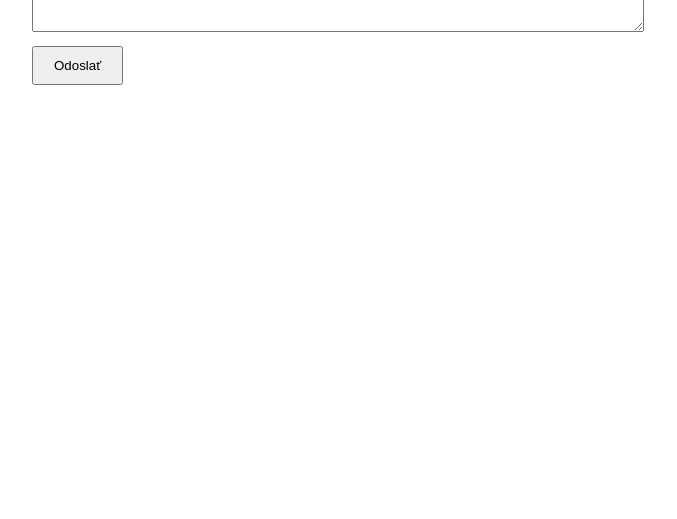
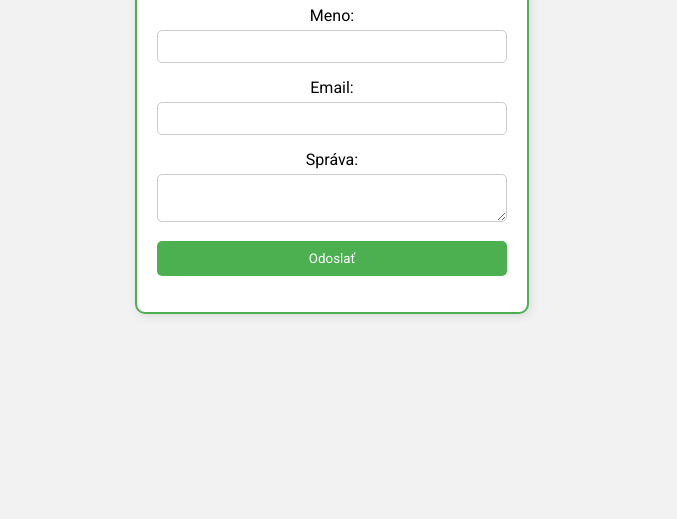
Before and after one commit to adelinka2/webapp-Vojtylova, a plain HTML site: page index.html in a window 1280 px wide. Shown: the part 281-800 px from the top of the page, without its empty margins (308-985 px from the left). Drawn offline with Linux system fonts and the light colour scheme.

Commit message:
style: final design of contact form

```diff
--- a/index.html
+++ b/index.html
@@ -6,6 +6,7 @@
   <link rel="stylesheet" href="style.css">
 </head>
 <body>
+  <div class="form-container">
     <h1>Kontaktný formulár Web</h1>
 
     <form id="contactForm">
@@ -22,6 +23,7 @@
     </form>
 
     <p id="response"></p>
+  </div>
 
   <script src="app.js"></script>
 </body>
--- a/style.css
+++ b/style.css
@@ -1,26 +1,58 @@
 @import url('https://fonts.googleapis.com/css2?family=Roboto&display=swap');
-
 
 body {
   font-family: 'Roboto', Arial, sans-serif;
-    max-width: 600px;
-    margin: 30px auto;
-    padding: 10px;
+  background-color: #f2f2f2;
+  display: flex;
+  justify-content: center;
+  align-items: center;
+  height: 100vh;
+  margin: 0;
 }
 
+.form-container {
+  background-color: #ffffff;
+  padding: 20px;
+  border: 2px solid #4CAF50;
+  border-radius: 10px;
+  box-shadow: 2px 2px 10px rgba(0,0,0,0.1);
+  width: 350px;
+  text-align: center;
+}
 
-  label {
-    display: block;
-    margin-top: 10px;
+h1 {
+  margin-top: 0;
+}
+
+label, input, textarea, button, p {
+  font-family: 'Roboto', Arial, sans-serif;
 }
 
 input, textarea {
   width: 100%;
-    padding: 5px;
+  padding: 8px;
   margin-top: 5px;
+  margin-bottom: 15px;
+  border: 1px solid #ccc;
+  border-radius: 5px;
+  box-sizing: border-box;
 }
 
 button {
+  width: 100%;
+  padding: 10px;
+  background-color: #4CAF50;
+  color: white;
+  border: none;
+  border-radius: 5px;
+  cursor: pointer;
+}
+
+button:hover {
+  background-color: #4CAF50;
+}
+
+#response {
+  font-weight: bold;
   margin-top: 10px;
-    padding: 10px 20px;
 }
```
Also changed, not shown: app.js (line endings or trailing spaces). Lines whose indentation alone changed are shown as unchanged.
